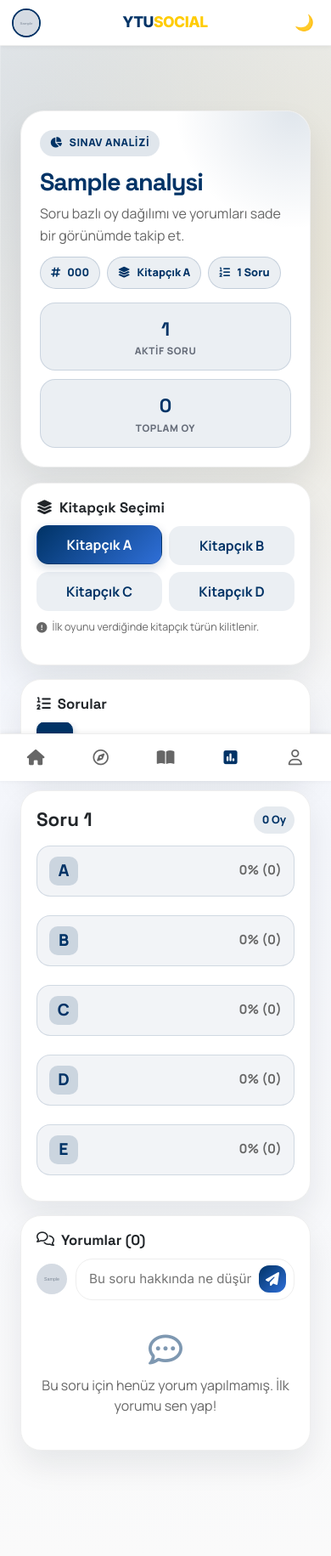
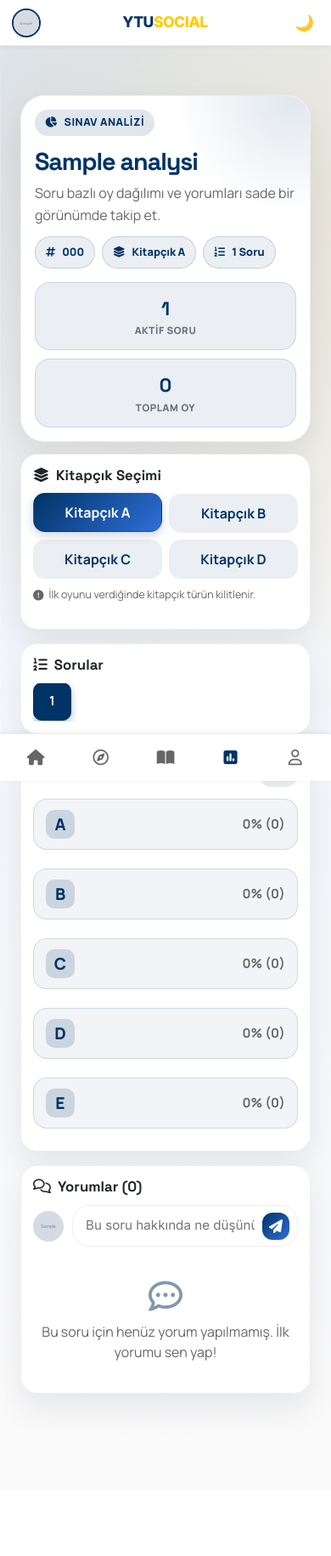
Before and after one commit to MuhammedAkverdi/ytusocial, a Flask app: page /exam/000 in a window 390 px wide. Shown: the whole page at 85% size. After the commit the page ends 1665 px from the top, so only its background shows below. Run offline with Flask 3, Linux system fonts and the light colour scheme; a user stored in the database is signed in; tables that the repository leaves empty hold one stand-in row (values such as "Sample post"); grey boxes marked "Sample" are stand-in pictures; some libraries are stand-ins or nearby versions.

Commit message:
12.04.2026 -3

```diff
--- a/templates/exam_analysis.html
+++ b/templates/exam_analysis.html
@@ -79,6 +79,12 @@
 
         body.exam-analysis-page .main-layout {
             margin: 72px auto 24px;
+        }
+
+        body.exam-analysis-page .exam-shell {
+            display: grid;
+            gap: 18px;
+            min-width: 0;
         }
 
         body.exam-analysis-page .profile-menu .dropdown-content {
@@ -538,6 +544,32 @@
         }
 
         @media (max-width: 640px) {
+            body.exam-analysis-page .main-layout {
+                margin: 58px auto 18px;
+            }
+
+            body.exam-analysis-page .exam-shell {
+                gap: 14px;
+                padding: 0 12px 26px;
+            }
+
+            body.exam-analysis-page .exam-hero {
+                padding: 16px;
+            }
+
+            body.exam-analysis-page .exam-panel {
+                padding: 14px;
+                border-radius: 20px;
+            }
+
+            body.exam-analysis-page .question-header h2 {
+                font-size: 1.2rem;
+            }
+
+            body.exam-analysis-page .question-header span {
+                padding: 5px 9px;
+            }
+
             body.exam-analysis-page .mob-header {
                 height: 54px;
                 padding: 0 14px;
@@ -572,7 +604,7 @@
     <div class="main-layout exam-layout">
         {% include 'sidebar_partial.html' %}
 
-        <main class="exam-shell">
+        <main class="exam-shell" id="examShell">
         <header class="exam-hero">
             <div class="exam-hero-grid">
                 <div>
@@ -626,8 +658,9 @@
                         {% for q_num in range(1, exam.question_count + 1) %}
                             {% set q_stat = question_stats[q_num] %}
                             {% set is_answered = q_stat.selected_option != None %}
-                            <a href="{{ url_for('main.exam_analysis_page', exam_code=exam.code, question_no=q_num, group=selected_group) }}"
-                               class="q-grid-btn {% if q_num == question_no %}active{% elif is_answered %}answered{% endif %}">
+                                     <a href="{{ url_for('main.exam_analysis_page', exam_code=exam.code, question_no=q_num, group=selected_group) }}"
+                                         class="q-grid-btn {% if q_num == question_no %}active{% elif is_answered %}answered{% endif %}"
+                                         data-question-link>
                                 {{ q_num }}
                             </a>
                         {% endfor %}
@@ -635,7 +668,7 @@
                 </section>
             </aside>
 
-            <section>
+            <section id="examQuestionPane">
                 <div class="exam-panel">
                     <div class="question-header">
                         <h2>Soru {{ question_no }}</h2>
@@ -717,10 +750,64 @@
     <script>
 const examCode = '{{ exam.code }}';
 const csrfToken = document.querySelector('meta[name="csrf-token"]').getAttribute('content');
-    const currentQuestionNo = Number(document.querySelector('.exam-analysis-layout')?.dataset.currentQuestionNo || 0);
+
+function getCurrentQuestionNo() {
+    return Number(document.querySelector('.exam-analysis-layout')?.dataset.currentQuestionNo || 0);
+}
 
 function getSelectedGroup() {
     return '{{ selected_group }}';
+}
+
+function syncQuestionLinks(root) {
+    const scope = root || document;
+    scope.querySelectorAll('[data-question-link]').forEach((link) => {
+        link.addEventListener('click', (event) => {
+            event.preventDefault();
+            loadQuestionPage(link.href);
+        });
+    });
+}
+
+function wirePopState() {
+    window.addEventListener('popstate', () => {
+        loadQuestionPage(window.location.href, false);
+    });
+}
+
+function loadQuestionPage(url, pushHistory = true) {
+    const shell = document.getElementById('examShell');
+    if (!shell) return;
+
+    shell.classList.add('is-loading');
+
+    fetch(url, {
+        headers: { 'X-Requested-With': 'XMLHttpRequest' }
+    })
+    .then((response) => response.text())
+    .then((html) => {
+        const doc = new DOMParser().parseFromString(html, 'text/html');
+        const incomingShell = doc.querySelector('#examShell');
+        if (!incomingShell) {
+            window.location.href = url;
+            return;
+        }
+
+        shell.outerHTML = incomingShell.outerHTML;
+        if (pushHistory) {
+            history.pushState({}, '', url);
+        }
+
+        const newShell = document.getElementById('examShell');
+        if (newShell) {
+            newShell.classList.remove('is-loading');
+        }
+        syncQuestionLinks(document);
+        bindExamAnalysisControls();
+    })
+    .catch(() => {
+        window.location.href = url;
+    });
 }
 
 function selectGroup(group) {
@@ -736,11 +823,11 @@
     .then(data => {
         if(data.success) {
             // URL yapısını güncelleyerek sayfayı yenile
-            window.location.href = `?group=${data.group}&question_no={{ question_no }}`;
+            loadQuestionPage(`?group=${data.group}&question_no={{ question_no }}`);
         } else {
             alert(data.message || 'Kitapçık seçimi başarısız.');
             if(data.locked_group) {
-                window.location.href = `?group=${data.locked_group}&question_no={{ question_no }}`;
+                loadQuestionPage(`?group=${data.locked_group}&question_no={{ question_no }}`);
             }
         }
     }).catch(err => console.error(err));
@@ -825,13 +912,13 @@
 
     document.querySelectorAll('[data-vote-option]').forEach((optionCard) => {
         optionCard.addEventListener('click', () => {
-            submitExamVote(currentQuestionNo, optionCard.dataset.voteOption);
+            submitExamVote(getCurrentQuestionNo(), optionCard.dataset.voteOption);
         });
     });
 
     const commentButton = document.querySelector('[data-submit-exam-comment]');
     if (commentButton) {
-        commentButton.addEventListener('click', () => submitExamComment(currentQuestionNo));
+        commentButton.addEventListener('click', () => submitExamComment(getCurrentQuestionNo()));
     }
 
     document.querySelectorAll('[data-report-comment]').forEach((button) => {
@@ -839,6 +926,9 @@
     });
 }
 
+syncQuestionLinks(document);
+wirePopState();
+
 bindExamAnalysisControls();
     </script>
 </body>
--- a/templates/exam_mobile_shell.html
+++ b/templates/exam_mobile_shell.html
@@ -359,12 +359,14 @@
 
     @media (max-width: 768px) {
         body.exam-page,
+        body.exam-analysis-page,
         body.exam-list-page {
             padding-top: 54px;
             padding-bottom: 70px;
         }
 
         .exam-layout,
+        .exam-analysis-page .exam-layout,
         .exam-list-layout {
             grid-template-columns: 1fr !important;
             margin: 58px 0 18px !important;
@@ -375,6 +377,8 @@
 
         .exam-layout .left-sidebar,
         .exam-layout .right-sidebar,
+        .exam-analysis-page .exam-layout .left-sidebar,
+        .exam-analysis-page .exam-layout .right-sidebar,
         .exam-list-layout .left-sidebar,
         .exam-list-layout .right-sidebar {
             display: none !important;
```
